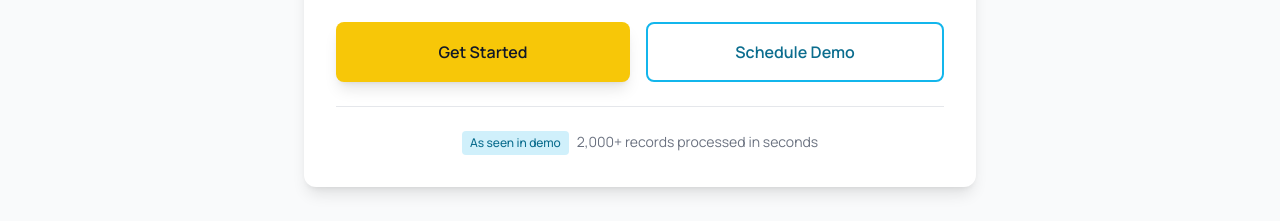
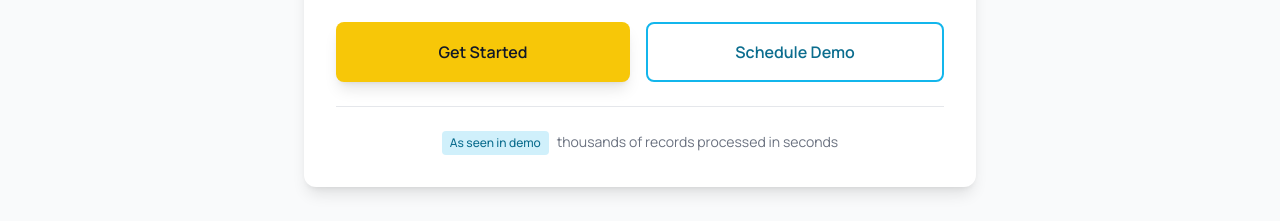
Before and after one commit to merchantools/apilets-website, a Next.js app: page /data-integration in a window 1280 px wide. Shown: the part 6282-6503 px from the top of the page. Built offline with nearby package versions, Linux system fonts and the light colour scheme; no server answers.

Commit message:
changing narrative

```diff
--- a/src/app/data-integration/page.tsx
+++ b/src/app/data-integration/page.tsx
@@ -1022,7 +1022,7 @@ export default function DataIntegration() {
                   <span className="inline-block px-2 py-1 bg-accent-100 text-accent-700 rounded text-xs font-medium mr-2">
                     As seen in demo
                   </span>
-                  2,000+ records processed in seconds
+                  thousands of records processed in seconds
                 </p>
               </div>
             </div>
```
